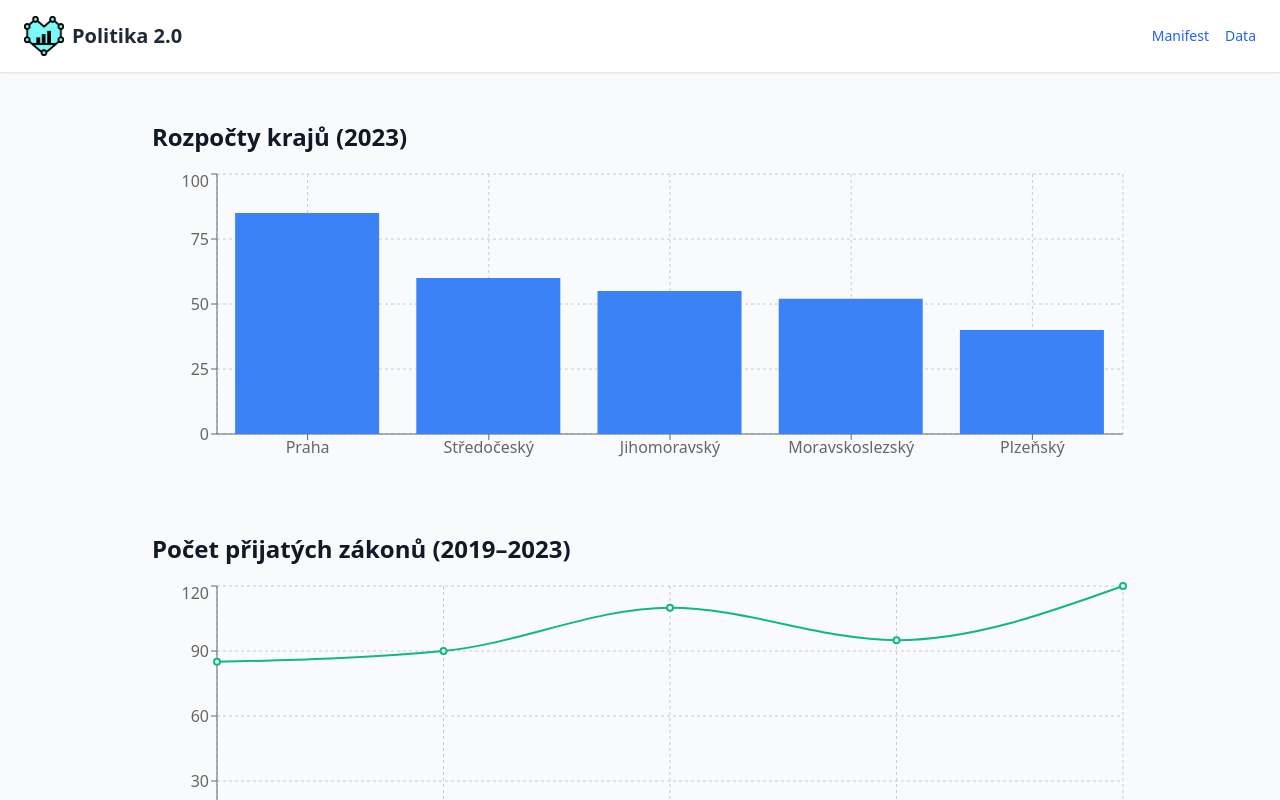
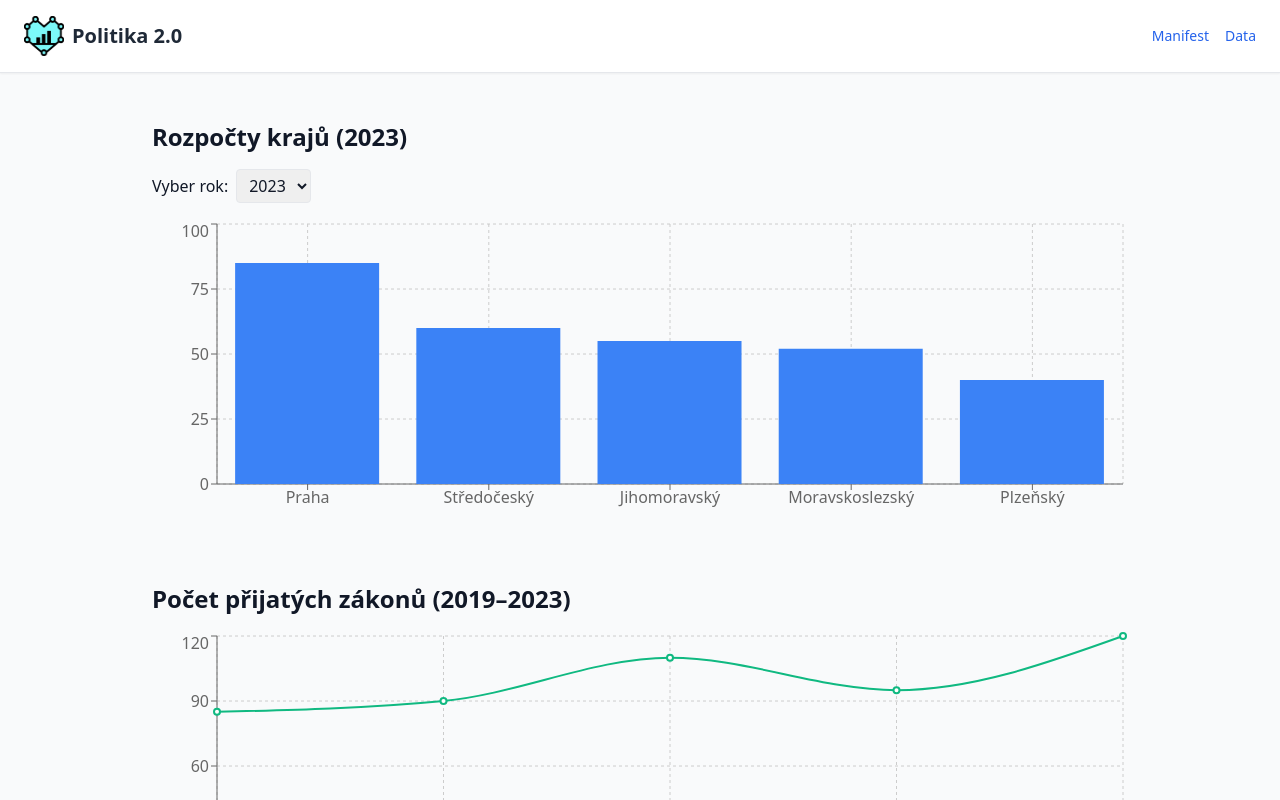
Before and after one commit to Tekier10/politika_2.0, a Next.js app: page /data in a window 1280 px wide. Shown: the top 800 px of the page. Built offline with nearby package versions, Linux system fonts and the light colour scheme.

Commit message:
Add files via upload

```diff
--- a/pages/data.tsx
+++ b/pages/data.tsx
@@ -1,3 +1,4 @@
+import { useState } from 'react';
 import Head from 'next/head';
 import Header from '../components/Header';
 import {
@@ -18,7 +19,33 @@ import {
 
 const COLORS = ['#3B82F6', '#60A5FA', '#93C5FD', '#BFDBFE', '#DBEAFE'];
 
+const dataByYear = {
+  2021: [
+    { name: 'Praha', rozpočet: 70 },
+    { name: 'Středočeský', rozpočet: 50 },
+    { name: 'Jihomoravský', rozpočet: 45 },
+    { name: 'Moravskoslezský', rozpočet: 42 },
+    { name: 'Plzeňský', rozpočet: 33 },
+  ],
+  2022: [
+    { name: 'Praha', rozpočet: 75 },
+    { name: 'Středočeský', rozpočet: 55 },
+    { name: 'Jihomoravský', rozpočet: 48 },
+    { name: 'Moravskoslezský', rozpočet: 44 },
+    { name: 'Plzeňský', rozpočet: 38 },
+  ],
+  2023: [
+    { name: 'Praha', rozpočet: 85 },
+    { name: 'Středočeský', rozpočet: 60 },
+    { name: 'Jihomoravský', rozpočet: 55 },
+    { name: 'Moravskoslezský', rozpočet: 52 },
+    { name: 'Plzeňský', rozpočet: 40 },
+  ],
+};
+
 export default function DataPage() {
+  const [selectedYear, setSelectedYear] = useState(2023);
+
   return (
     <div className="min-h-screen bg-gray-50 text-gray-900">
       <Head>
@@ -29,15 +56,22 @@ export default function DataPage() {
 
       <main className="max-w-5xl mx-auto px-6 py-12 space-y-16">
         <section>
-          <h2 className="text-2xl font-bold mb-4">Rozpočty krajů (2023)</h2>
+          <h2 className="text-2xl font-bold mb-4">Rozpočty krajů ({selectedYear})</h2>
+          <div className="mb-4">
+            <label htmlFor="year" className="mr-2 font-medium">Vyber rok:</label>
+            <select
+              id="year"
+              className="border px-2 py-1 rounded"
+              value={selectedYear}
+              onChange={(e) => setSelectedYear(parseInt(e.target.value))}
+            >
+              <option value={2021}>2021</option>
+              <option value={2022}>2022</option>
+              <option value={2023}>2023</option>
+            </select>
+          </div>
           <ResponsiveContainer width="100%" height={300}>
-            <BarChart data={[
-              { name: 'Praha', rozpočet: 85 },
-              { name: 'Středočeský', rozpočet: 60 },
-              { name: 'Jihomoravský', rozpočet: 55 },
-              { name: 'Moravskoslezský', rozpočet: 52 },
-              { name: 'Plzeňský', rozpočet: 40 },
-            ]}>
+            <BarChart data={dataByYear[selectedYear]}>
               <CartesianGrid strokeDasharray="3 3" />
               <XAxis dataKey="name" />
               <YAxis />
```
